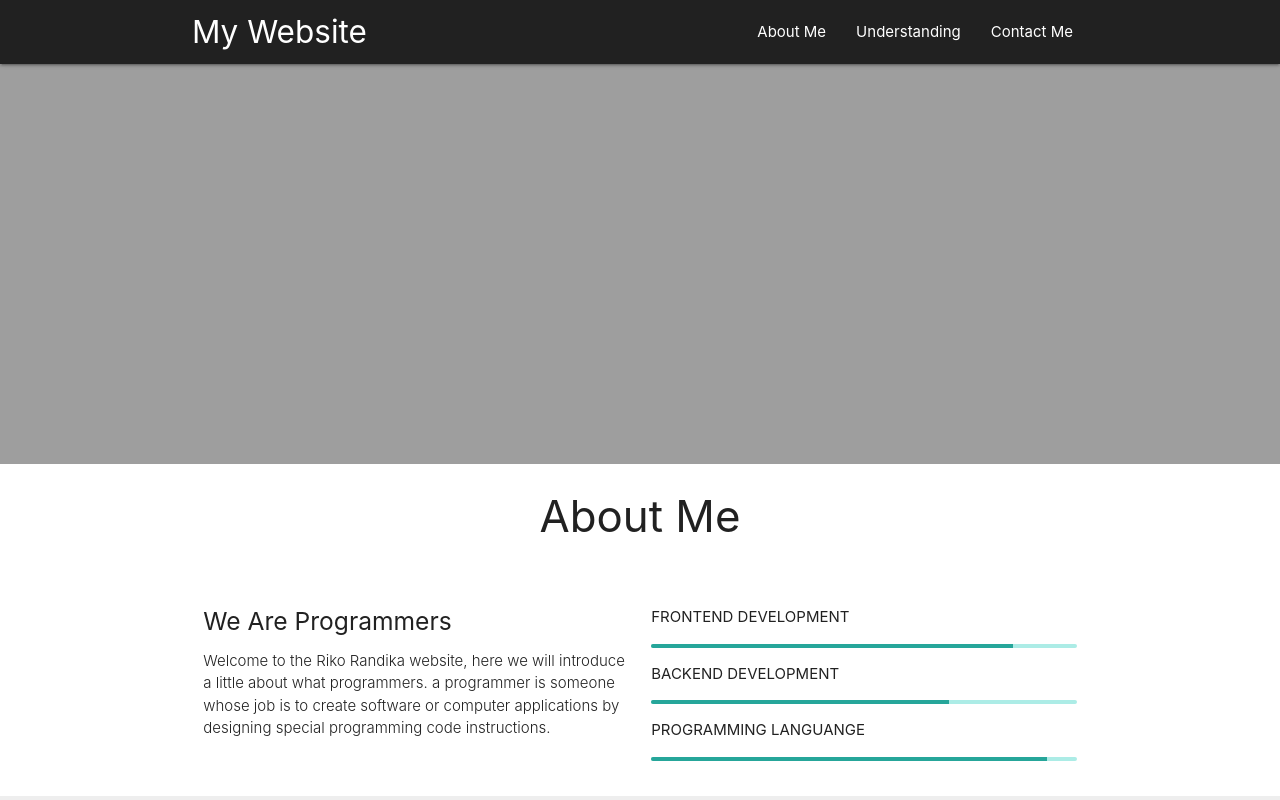
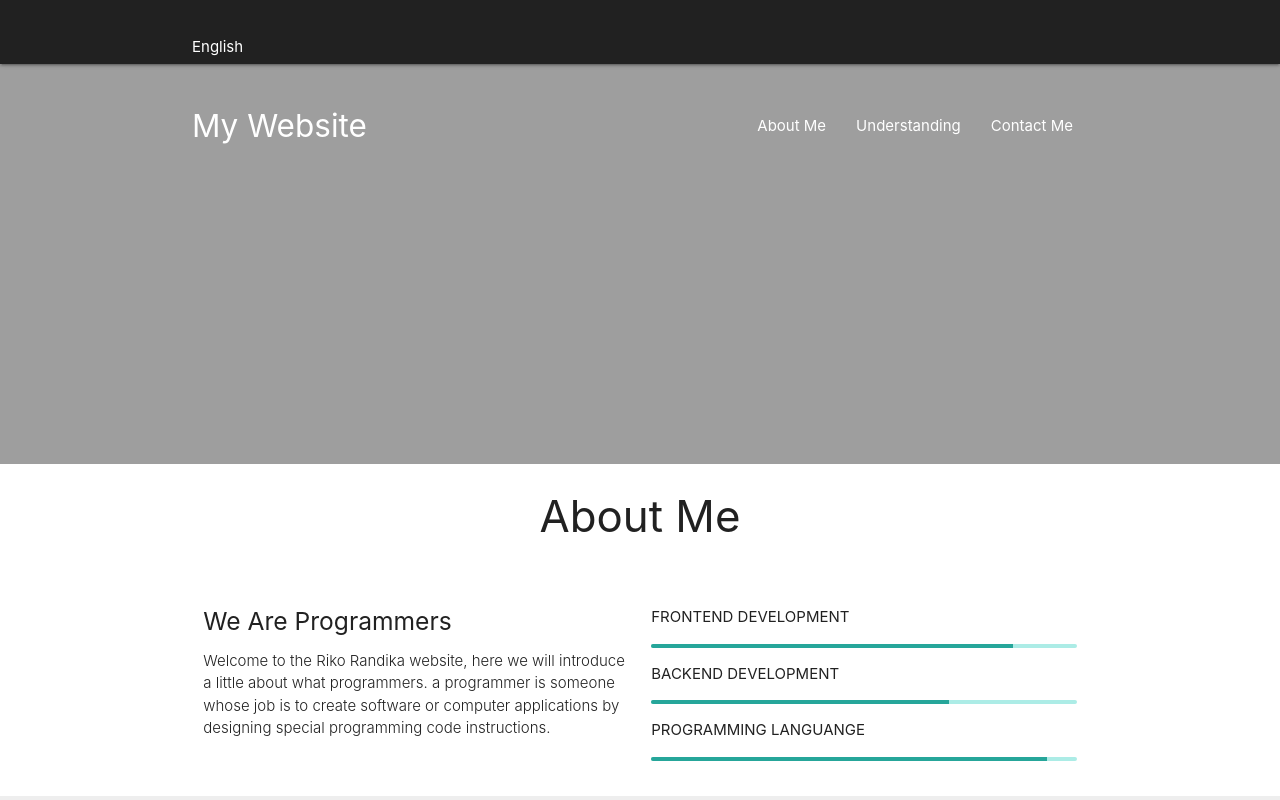
Before and after one commit to rikorandika99/Website-Riko-Randika, a plain HTML site: page index.html in a window 1280 px wide. Shown: the top 800 px of the page. Drawn offline with Linux system fonts and the light colour scheme.

Commit message:
index.html

```diff
--- a/index.html
+++ b/index.html
@@ -40,6 +40,7 @@
       <nav class="grey darken-4">
         <div class="container">
           <div class="nav-wrapper">
+            <p style="text-decoration: none;">English</p>
             <a href="#home" class="brand-logo">My Website</a>
             <a href="#" data-target="mobile-nav" class="sidenav-trigger right"><i class="material-icons">menu</i></a>
             <ul class="right hide-on-med-and-down">
```
